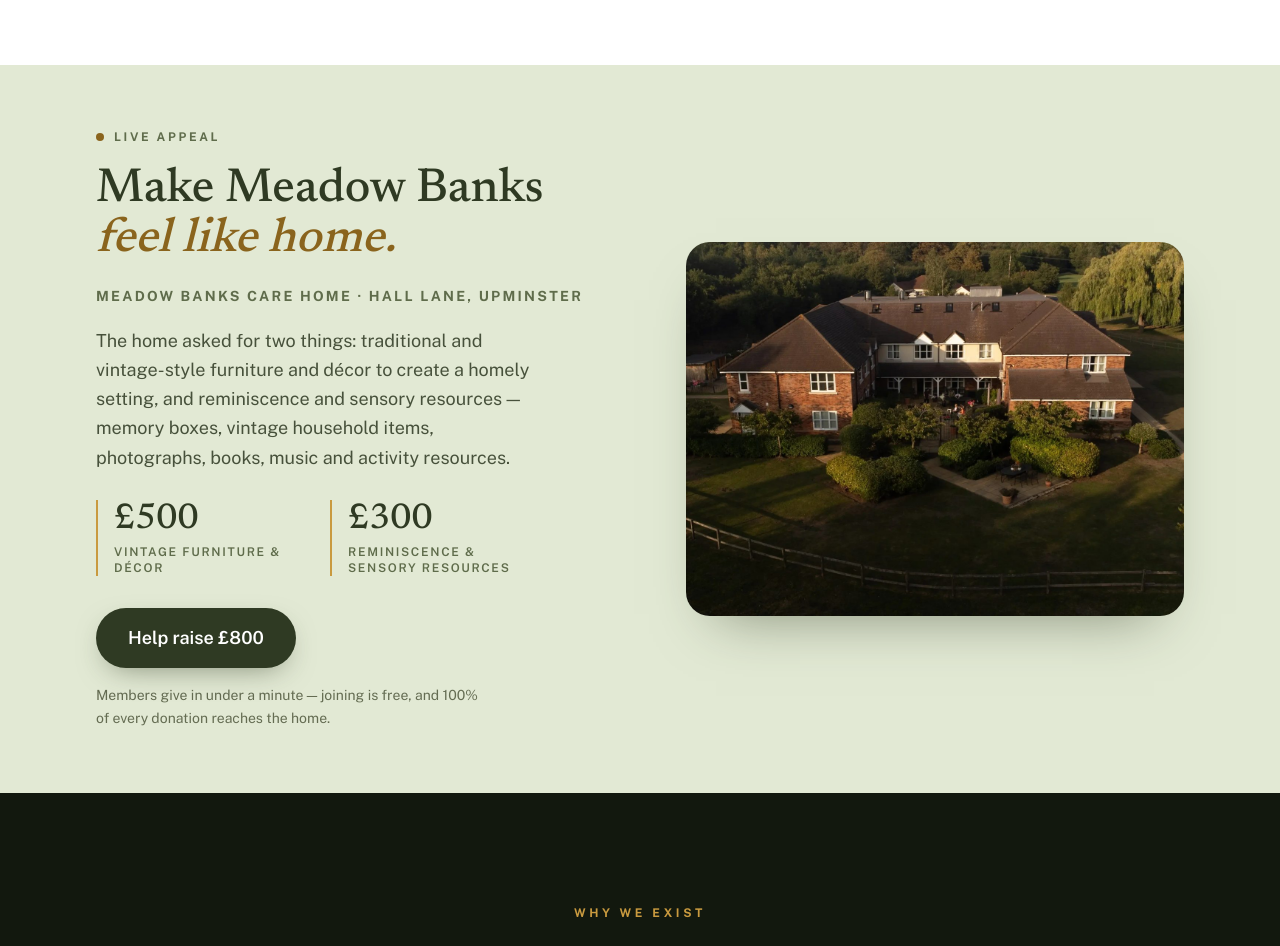
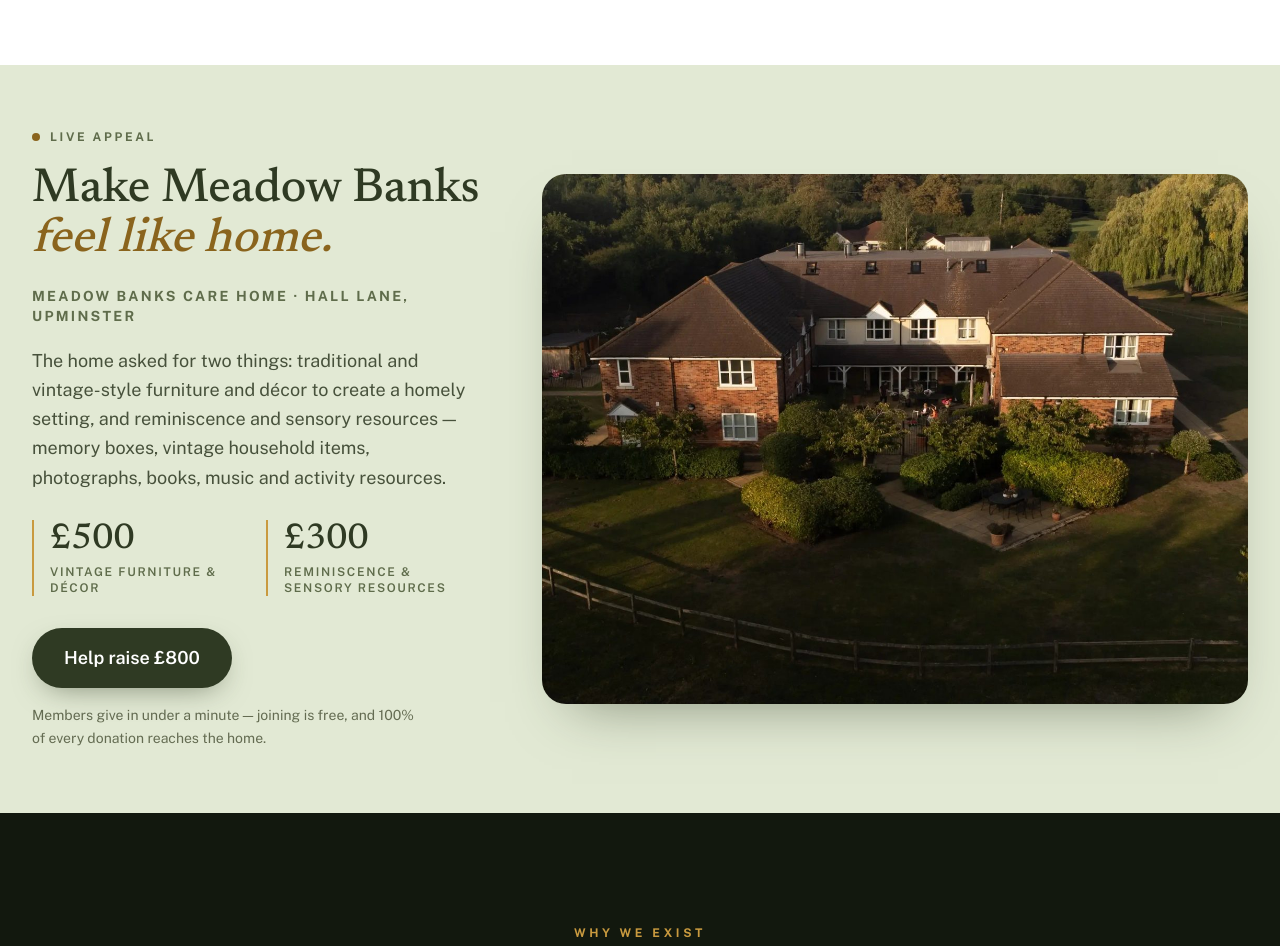
Before and after one commit to vorfreude99/bravehomes, a Next.js app: page / in a window 1280 px wide. Shown: the part 3600-4546 px from the top of the page. Built offline with nearby package versions, Linux system fonts and the light colour scheme.

Commit message:
Let the photograph lead
The grid tips from text-heavy to photo-heavy and the container widens
a step, so the estate shot reads at near-half-screen.

Co-Authored-By: Claude Fable 5 <noreply@anthropic.com>

```diff
--- a/src/components/site/CampaignSection.tsx
+++ b/src/components/site/CampaignSection.tsx
@@ -15,8 +15,8 @@ export function CampaignSection() {
     // A step deeper than sage-mist — the section above is white, so the
     // panel needs a genuinely visible tint to read as its own room.
     <section id="appeal" className="overflow-hidden bg-[#e2e9d4] py-14 sm:py-16">
-      <div className="mx-auto max-w-6xl px-5 sm:px-8">
-        <div className="grid items-center gap-10 lg:grid-cols-[1.05fr_0.95fr]">
+      <div className="mx-auto max-w-7xl px-5 sm:px-8">
+        <div className="grid items-center gap-10 lg:grid-cols-[0.8fr_1.2fr]">
           {/* ------------------------------ the ask ------------------------- */}
           <div data-reveal>
             <p className="flex items-center gap-2.5 text-xs font-bold uppercase tracking-[0.22em] text-sage-ink">
```
